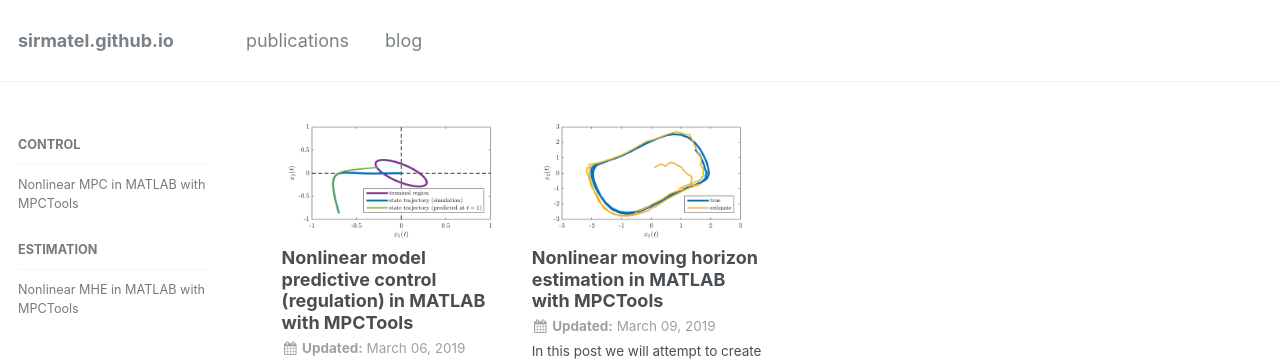
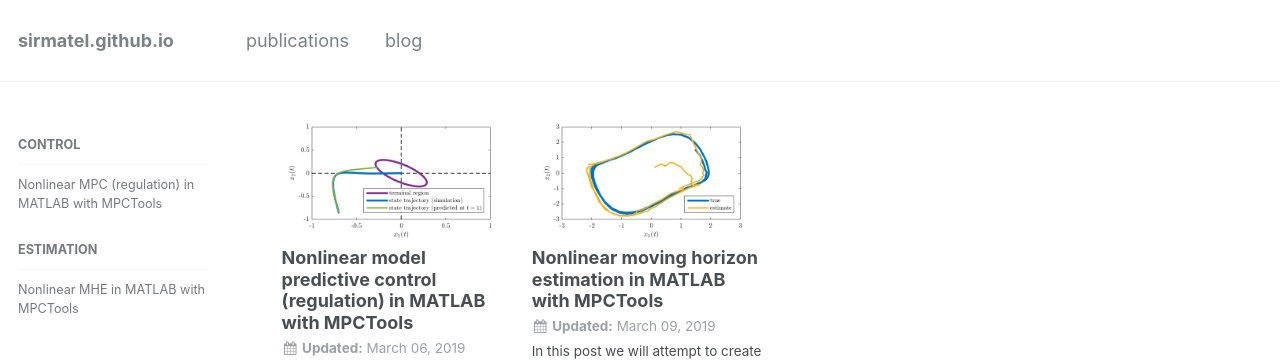
Before and after one commit to sirmatel/sirmatel.github.io, a Jekyll site: the page built from _pages/blog.html, in a window 1280 px wide. Shown: the top 363 px of the page. Built offline with Jekyll 4.4.1, drawn with Linux system fonts in a browser that asks for light colours.

Commit message:
Update navigation.yml

```diff
--- a/_data/navigation.yml
+++ b/_data/navigation.yml
@@ -12,9 +12,9 @@
 blog:
   - title: control
     children:
-      - title: "Nonlinear MPC in MATLAB with MPCTools"
-        url: /blog/implement_NMPC_MPCTools
+      - title: "Nonlinear MPC (regulation) in MATLAB with MPCTools"
+        url: /blog/regulation_NMPC_MPCTools
   - title: estimation
     children:
       - title: "Nonlinear MHE in MATLAB with MPCTools"
-        url: /blog/implement_NMHE_MPCTools
+        url: /blog/NMHE_MPCTools
```
